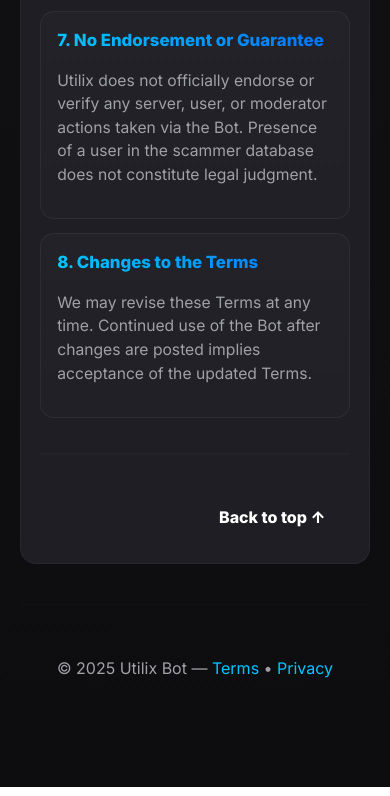
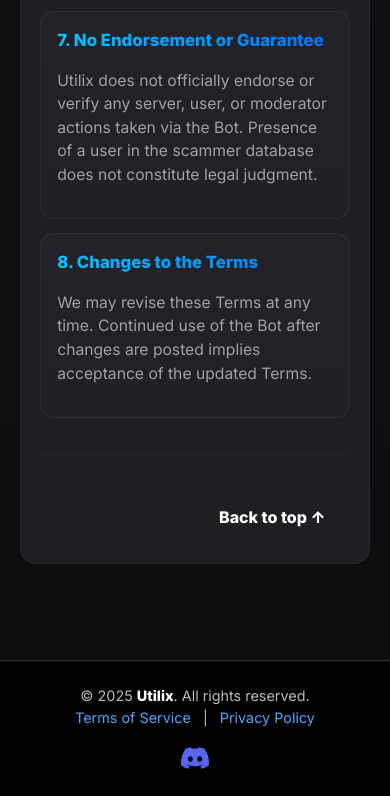
Before and after one commit to Infinityforlife/utilixtest, a plain HTML site: page terms.html in a window 390 px wide. Shown: the part 2813-3609 px from the top of the page. Drawn offline with Linux system fonts and the light colour scheme.

Commit message:
Update terms.html

```diff
--- a/terms.html
+++ b/terms.html
@@ -228,17 +228,15 @@
       </section>
     </div>
 
-    <footer>
-      <p>&copy; 2025 Utilix Bot — <a href="/terms" aria-current="page">Terms</a> • <a href="/privacy">Privacy</a></p>
-    </footer>
+
   </main>
 
   <script>
 
-    // Print button
+
     document.getElementById('printBtn')?.addEventListener('click', () => window.print());
 
-    // Highlight TOC link on scroll
+
     const sections = Array.from(document.querySelectorAll('.terms-card .section'));
     const links = Array.from(document.querySelectorAll('.toc a'));
     const byId = id => links.find(a => a.getAttribute('href') === '#' + id);
@@ -255,4 +253,133 @@
     sections.forEach(s => obs.observe(s));
   </script>
 </body>
+
+<html lang="en">
+<head>
+  <meta charset="utf-8" />
+  <meta name="viewport" content="width=device-width, initial-scale=1" />
+  <title>Utilix — Footer</title>
+  <style>
+    .utilix-footer {
+      display: grid;
+      grid-template-columns: 1fr auto 1fr;
+      align-items: center;
+      gap: 1rem;
+      padding: 1rem;
+      font-size: 0.9rem;
+      color: #bbb;
+      background: #000;
+      border-top: 1px solid #333;
+    }
+
+    .utilix-footer .brand {
+      justify-self: start;
+      display: inline-flex;
+      align-items: center;
+      gap: .5rem;
+      text-decoration: none;
+      color: #fff;
+      min-width: 0;
+    }
+    .utilix-footer .brand img {
+      width: 28px;
+      height: 28px;
+      display: block;
+    }
+    .utilix-footer .brand .brand-text {
+      font-weight: 700;
+      line-height: 1;
+      white-space: nowrap;
+    }
+
+    .utilix-footer .center {
+      justify-self: center;
+      text-align: center;
+    }
+    .utilix-footer strong { color: #fff; }
+    .utilix-footer .links a {
+      margin: 0 .5rem;
+      color: #4da6ff;
+      text-decoration: none;
+    }
+    .utilix-footer .links a:hover { text-decoration: underline; }
+
+    .utilix-footer .discord-link {
+      justify-self: end;
+      display: inline-flex;
+      align-items: center;
+      justify-content: center;
+      width: 44px;
+      height: 44px;
+      border-radius: 10px;
+      text-decoration: none;
+      color: #5865F2;
+      transition: transform .15s ease;
+      outline: none;
+    }
+    .utilix-footer .discord-link:focus-visible {
+      outline: 2px solid #5865F2;
+      outline-offset: 2px;
+    }
+    .utilix-footer .discord-link svg {
+      width: 28px;
+      height: 28px;
+      fill: currentColor;
+      transition: filter .2s ease, transform .2s ease;
+      display: block;
+    }
+    .utilix-footer .discord-link:hover svg {
+      filter: brightness(1.2);
+      transform: translateY(-1px);
+    }
+
+    @media (max-width: 640px) {
+      .utilix-footer {
+        display: flex;
+        flex-direction: column;
+        text-align: center;
+        gap: .5rem;
+      }
+      .utilix-footer .brand,
+      .utilix-footer .center,
+      .utilix-footer .discord-link {
+        justify-self: center;
+      }
+      .utilix-footer .brand { order: 1; }
+      .utilix-footer .center { order: 2; }
+      .utilix-footer .discord-link { order: 3; }
+    }
+  </style>
+</head>
+<body style="margin:0; min-height:100vh; display:flex; flex-direction:column;">
+
+  <main style="flex:1"></main>
+
+  <footer class="utilix-footer" role="contentinfo">
+    <a class="brand" href="/" aria-label="Utilix home">
+      <img src="/logo.svg" alt="" onerror="this.style.display='none'">
+      <!--<span class="brand-text">Utilix</span>-->
+    </a>
+
+    <div class="center">
+      <div>&copy; 2025 <strong>Utilix</strong>. All rights reserved.</div>
+      <div class="links">
+        <a href="/terms">Terms of Service</a> |
+        <a href="/privacy">Privacy Policy</a>
+      </div>
+    </div>
+
+    <a class="discord-link"
+       href="https://discord.gg/ggqjxNDN2E"
+       target="_blank" rel="noopener"
+       aria-label="Join our Discord server">
+      <svg viewBox="0 0 24 24" aria-hidden="true" focusable="false">
+        <path d="M20.317 4.3698a19.7913 19.7913 0 0 0-4.8851-1.5152.0741.0741 0 0 0-.0785.0371c-.211.3753-.4447.8641-.6083 1.2495-1.8447-.2762-3.68-.2762-5.4868 0-.1636-.3933-.4058-.8742-.6177-1.2495a.077.077 0 0 0-.0785-.037 19.7363 19.7363 0 0 0-4.8852 1.515.0699.0699 0 0 0-.0321.0277C.5334 9.0458-.319 13.5799.0992 18.0578a.0824.0824 0 0 0 .0312.0561c2.0528 1.503 4.0413 2.4228 5.9929 3.0294a.0777.0777 0 0 0 .0842-.0276c.4616-.6304.8731-1.2952 1.226-1.9942a.076.076 0 0 0-.0417-.1057c-.6528-.2476-1.2746-.5495-1.8722-.8923a.077.077 0 0 1-.0076-.1277c.1258-.0943.2517-.1923.3718-.2914a.0743.0743 0 0 1 .0776-.0105c3.9278 1.7933 8.18 1.7933 12.0614 0a.0739.0739 0 0 1 .0785.0095c.1202.099.246.1981.3728.2924a.077.077 0 0 1-.0066.1276c-.5976.3518-1.2204.6437-1.8732.8913a.0766.0766 0 0 0-.0407.1067c.3604.698.7719 1.3628 1.225 1.9932a.076.076 0 0 0 .0842.0286c1.961-.6067 3.9495-1.5265 6.0023-3.0294a.077.077 0 0 0 .0313-.0552c.5004-5.177-.8382-9.6739-3.5485-13.6604a.061.061 0 0 0-.0312-.0286zM8.02 15.3312c-1.1825 0-2.1569-1.0857-2.1569-2.419 0-1.3332.9555-2.4189 2.157-2.4189 1.2108 0 2.1757 1.0957 2.1568 2.419 0 1.3332-.9555 2.4189-2.1569 2.4189zm7.9748 0c-1.1825 0-2.1569-1.0857-2.1569-2.419 0-1.3332.9554-2.4189 2.1569-2.4189 1.2108 0 2.1757 1.0957 2.1568 2.419 0 1.3332-.946 2.4189-2.1568 2.4189Z"/>
+      </svg>
+    </a>
+  </footer>
+
+</body>
 </html>
+
+</html>
```
